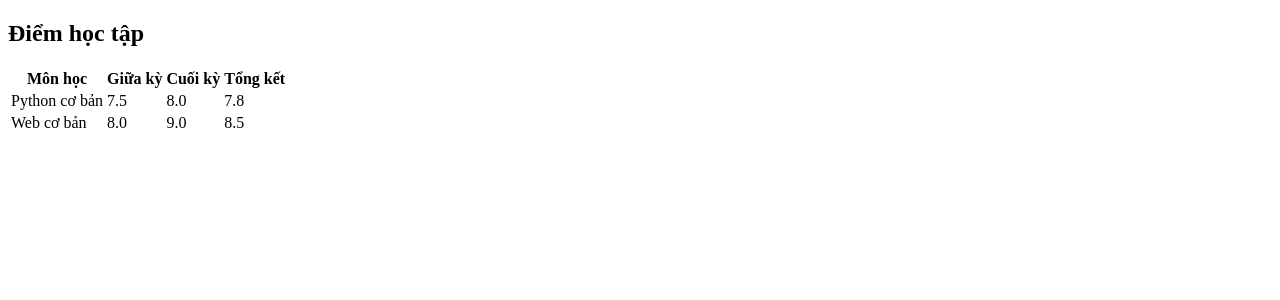
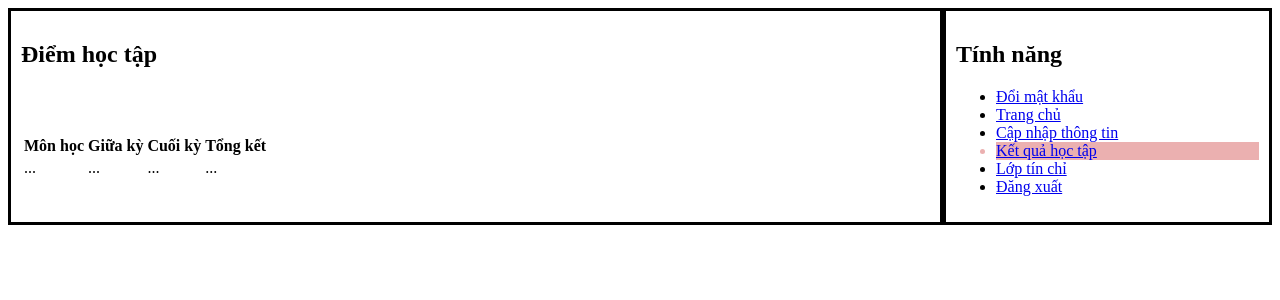
Before and after one commit to nhattran-123/Quan_ly_sinh_vien_28-09-2025, a Python web app: template website/templates/student_html/diem.html in a window 1280 px wide. Shown: the top 300 px of the page. Run offline with Jinja, Linux system fonts and the light colour scheme; the template is opened without the code that fills it, so the values that code supplies are empty.

Commit message:
thay đổi thư mục student_html, chưa có dữ liệu (sau khi login, bắt đầu tại trang chủ)

```diff
--- a/website/templates/student_html/diem.html
+++ b/website/templates/student_html/diem.html
@@ -6,38 +6,41 @@
   <link rel="stylesheet" href="../../static/style.css">
 </head>
 <body>
-  <h2>Điểm học tập</h2>
-  <table>
-    <thead>
-      <tr>
-        <th>Môn học</th>
-        <th>Giữa kỳ</th>
-        <th>Cuối kỳ</th>
-        <th>Tổng kết</th>
-      </tr>
-    </thead>
-  <!-- đoạn dữ liệu ví dụ tạo sẵn-->
-    <tbody>
-      <tr>
-        <td>Python cơ bản</td>
-        <td>7.5</td>
-        <td>8.0</td>
-        <td>7.8</td>
-      </tr>
-      <tr>
-        <td>Web cơ bản</td>
-        <td>8.0</td>
-        <td>9.0</td>
-        <td>8.5</td>
-      </tr>
-    </tbody>
-
-    <tbody id="bangDiem">
-      <!-- dữ liệu sẽ được thêm ở đây = javaScript-->
-    </tbody>
-  </table>
-
   <!--chưa lấy dữ liệu, liên kết .js -->
+  <main>
+  <article class="left1">
+    <header>
+      <h2>Điểm học tập</h2>
+    </header>
+    <section>
+        <table class="danhSach">
+          <thead><tr><th>Môn học</th><th>Giữa kỳ</th><th>Cuối kỳ</th><th>Tổng kết</th></tr></thead>
+        <!-- for ...-->
+          <tbody>
+            <tr>
+            <td>...</td>
+            <td>...</td>
+            <td>...</td>
+            <td>...</td>
+            </tr>
+          </tbody>
+        </table>
+    </section>
+  </article>
+  <aside>
+    <header>
+      <h2>Tính năng</h2>
+    </header>
+    <ul class="chuyen">
+      <li><a href="../index.html#resetForm" id="">Đổi mật khẩu</a></li>
+      <li><a href="trangChu.html">Trang chủ</a></li>
+      <li><a href="newInfo.html">Cập nhập thông tin</a></li>
+      <li class="m1"><a href="diem.html">Kết quả học tập</a></li>
+      <li><a href="lopTinChi.html">Lớp tín chỉ</a></li>
+      <li><a href="#" id="logoutBtn">Đăng xuất</a></li>
+    </ul>
+  </aside>
+</main>
 
 </body>
 </html>
--- a/website/templates/student_html/monA.html
+++ b/website/templates/student_html/monA.html
@@ -17,4 +17,5 @@
             <tr><td>Điểm:</td><td>...</td></tr>
         </tbody>
     </table>
+    <a href="lopTinChi.html"> Quay lại</a>
 </html>
```
Also changed, not shown: website/templates/student_html/diemdanh.html (+7 -10 lines), website/templates/student_html/ds_banHoc.html (+11 -5 lines), website/templates/student_html/newInfo.html (+21 -9 lines).
